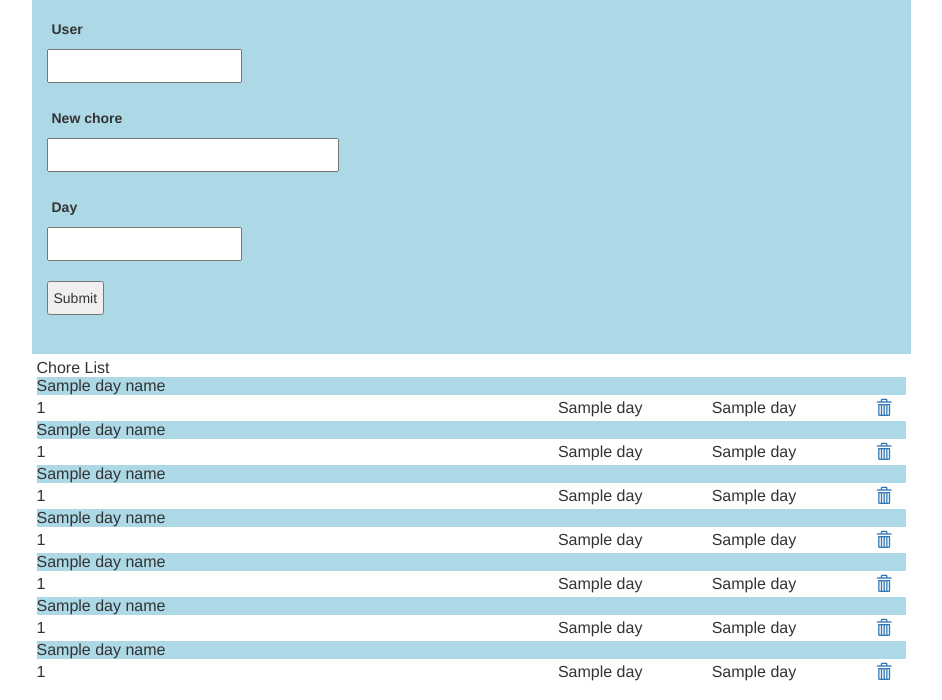
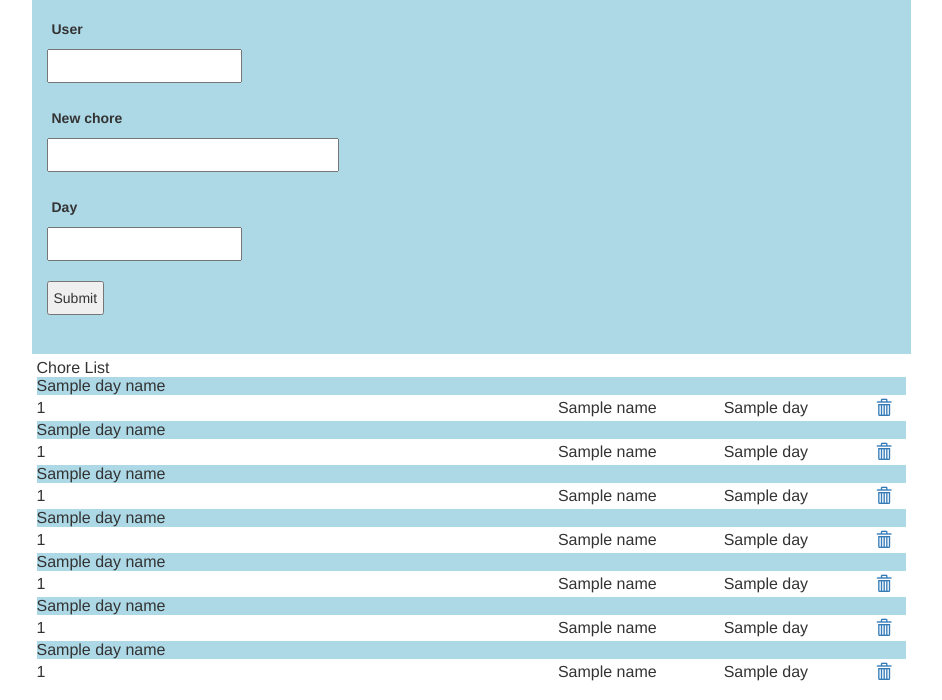
Before and after one commit to gHeld6/Chores, a Flask app: template app/templates/index.html in a window 1280 px wide. Shown: the part 101-801 px from the top of the page, without its empty margins (42-984 px from the left). Run offline with Flask 2, Linux system fonts and the light colour scheme; the template is opened without the code that fills it: most values are stand-ins (such as "Sample title", 1, 10 or a date in 2020); form fields are guessed from the names that the template uses; parts of the project's set-up code (start-up, migrations or seed data) failed here and were passed over; some libraries are stand-ins or nearby versions.

Commit message:
updated files to get data from db only

```diff
--- a/Classes.py
+++ /dev/null
@@ -1,127 +0,0 @@
-import pickle
-file_name = "storage"
-import app.models as m
-DAY_NAMES = ["Monday", "Tuesday", "Wednesday", "Thursday", "Friday", "Saturday", "Sunday"]
-
-class Chore:
-    def __init__(self, chore, user):
-        self.chore = chore
-        self.done = False
-        self.assigned_to = user
-
-    def is_completed(self):
-        """
-        returns whether or not the chore is done
-        :return:
-        """
-        return self.done
-
-    def assign(self, user):
-        self.assigned_to = user
-
-    def who(self):
-        return self.assigned_to
-
-    def get_chore(self):
-        return self.chore
-
-    def set_completed(self, val):
-        if str(val).lower() == "true":
-            self.done = True
-        else:
-            self.done = False
-
-
-class User:
-    def __init__(self, name, color):
-        self.name = str(name).title()
-        self.num_chores = 0
-        self.color = color
-
-    def chores_assigned(self):
-        return self.num_chores
-
-    def get_color(self):
-        return self.color
-
-    def set_color(self, color):
-        self.color = color
-
-    def add_chore(self, chore):
-        self.num_chores += 1
-
-    def get_name(self):
-        return self.name
-
-
-class Day():
-    days = ["Mon", "Tue", "Wed", "Thu", "Fri", "Sat", "Sun"]
-
-    def __init__(self, day_num):
-        self.day = day_num
-        self.chore_list = []
-
-    def remove_chore(self, chore):
-        self.chore_list.remove(chore)
-
-    def add_chore(self, chore):
-        self.chore_list.append(chore)
-
-    def num_chores(self):
-        return len(self.chore_list)
-
-    def get_day(self):
-        return self.days[self.day]
-
-    def get_chores(self):
-        return self.chore_list
-
-    def get_num_chores(self):
-        return len(self.chore_list)
-
-
-class Week:
-    def __init__(self):
-        self.day_list = [Day(0), Day(1), Day(2), Day(3), Day(4), Day(5), Day(6)]
-        self.users = set()
-
-    def get_users(self):
-        return list(self.users)
-
-    def add_chore(self, chore, day, user):
-        self.users.add(user)
-        self.day_list[int(day)].add_chore(chore)
-
-    def get_day(self, day):
-        return self.day_list[int(day)]
-
-    def get_days(self):
-        return self.day_list.copy()
-
-
-def update_file(m):
-    with open(file_name, "wb") as f:
-        pickle.dump(m, f)
-
-
-def get_week():
-    with open(file_name, "rb") as f:
-        w = pickle.load(f)
-        return w
-
-
-def add_chore(day, chore, user, color, week):
-    week.add_chore(int(day), )
-
-
-def add_chore_list(day, chore, user):
-    return 2
-
-
-def get_days():
-    days = [[], [], [], [], [], [], []]
-    chores = m.Chore.query.order_by(m.Chore.day).all()
-    for chore in chores:
-        days[chore.day].append(
-            (chore.chore, m.User.query.filter_by(id=chore.user_id).first().name, chore.completed, chore.id))
-    return days
--- a/app/forms.py
+++ b/app/forms.py
@@ -1,12 +1,10 @@
 from flask_wtf import FlaskForm
 from wtforms import StringField, SelectField, SubmitField
 from wtforms.validators import DataRequired
-from Classes import file_name, get_week
 from app.models import *
 
 
 class AddChoreForm(FlaskForm):
-    week = get_week()
     users = User.query.all()
     user = SelectField("User", choices=[(users[0].name, users[0].name), (users[1].name, users[1].name)])
     new_chore = StringField("Chore", validators=[DataRequired()])
--- a/app/routes.py
+++ b/app/routes.py
@@ -1,5 +1,5 @@
 from app import app_inst, db
-from Classes import *
+from header import *
 from app.models import *
 from flask import request, render_template, flash, redirect
 from app.forms import AddChoreForm
--- a/app/templates/index.html
+++ b/app/templates/index.html
@@ -49,7 +49,7 @@
             {% for i in range(0, 7) %}
                 <tr><td class="day" colspan="4">{{ day_names[i] }}</td></tr>
                 {% for c in days[i] %}
-                    <tr><td class="chore">{{ c[0] }}</td><td>{{ c[1] }}</td><td>{{ c[2] }}</td>
+                    <tr><td class="chore">{{ c[0] }}</td><td>{{ c[1].name }}</td><td>{{ c[2] }}</td>
                         <td width="40"><a href="/delete_chore?id={{ c[3] }}"><span class="glyphicon glyphicon-trash"></span></a></td></tr>
                 {% endfor %}
             {% endfor %}
--- a/config.py
+++ b/config.py
@@ -1,9 +1,10 @@
 import os
+from header import DB_NAME
 basedir = os.path.abspath(os.path.dirname(__file__))
 
 
 class Config(object):
     SQLALCHEMY_DATABASE_URI = os.environ.get("DATABASE_URL") or \
-        'sqlite:///' + os.path.join(basedir, 'app.db')
+        'sqlite:///' + os.path.join(basedir, DB_NAME)
     SQLALCHEMY_TRACK_MODIFICATIONS = False
     SECRET_KEY = os.environ.get("SECRET_KEY") or "a_key"
--- /dev/null
+++ b/header.py
@@ -0,0 +1,30 @@
+from app.models import *
+file_name = "storage"
+DB_NAME = "app.db"
+import app.models as m
+DAY_NAMES = ["Monday", "Tuesday", "Wednesday", "Thursday", "Friday", "Saturday", "Sunday"]
+
+
+def get_days():
+    """
+    This function returns a list of lists where each one represents a day of the week.
+    Each inner list contains tuples for each chore for that day
+    :return:
+    """
+    days = [[], [], [], [], [], [], []]
+    chores = m.Chore.query.order_by(m.Chore.day).all()
+    for chore in chores:
+        days[chore.day].append(
+            (chore.chore, m.User.query.filter_by(id=chore.user_id).first(), chore.completed, chore.id))
+    return days
+
+
+def set_completed(chore):
+    """
+    This function changes the completed of the given chore
+    :param chore:
+    :return:
+    """
+    c = Chore.query.filter_by(id=chore[3])
+    c.completed = not chore[2]
+    db.session.commit()
--- a/main.py
+++ b/main.py
@@ -1,8 +1,7 @@
-from Classes import *
-import pickle
-import time
+from header import *
+from time import sleep
 import os
-import random
+from app import db
 from math import *
 from datetime import date
 from grovepi import *
@@ -18,35 +17,42 @@ pot = 2
 pinMode(led, "OUTPUT")
 pinMode(button, "INPUT")
 
-time.sleep(1)
+sleep(1)
 greg = User("Greg", "blue")
 
 
 rgb_vals = {"red": [255, 0, 0], "green": [0, 255, 0], "blue": [0, 0, 255],
             "purple": [255, 0, 255]}
 
+
 def get_level():
     l = analogRead(pot)
     return l
 
-def assign_chore(chore, user):
-    chore.assign(user.get_name())
-
 
 def disp_chore(chore):
-    color = chore.who().get_color()
-    if chore.is_completed():
+    """
+    This function displays the chore on the lcd with the user's color.
+    It also controls an led indicating whether the chore is completed or not
+    :param chore: a tuple (chore name, user assigned to chore, completed or not, chore id)
+    :return: none
+    """
+    color = chore[1].color.lower()
+    #if chore completed column is true, turn on led
+    if chore[2]:
         digitalWrite(led, 1)
     else:
         digitalWrite(led, 0)
+    if not color in rgb_vals:
+        color = "red"
     setRGB(*rgb_vals[color])
-    setText("%s" % chore.get_chore())
+    setText(chore[0])
 
 
 def get_ind(level, num_chore):
     """
-    this function returns an index in the chore array given the level
-    from potentiometer
+    This function returns an index in the chore array given the level
+    from potentiometer.
     :param level: level reading from potentiometer
     :param num_chore: number of chores for the day
     :return: index for the list of chores
@@ -62,45 +68,27 @@ def get_ind(level, num_chore):
     return index
 
 
-def init_file():
-    u1 = User("Greg", "blue")
-    u2 = User("Alex", "purple")
-    c1 = Chore("Scoop cat litter", u1)
-    c2 = Chore("Do dishes", u2)
-    w = Week()
-    for i in range(7):
-        w.add_chore(c1, i)
-        w.add_chore(c2, i)
-    with open(file_name, "wb") as file:
-        pickle.dump(w, file)
+days = get_days()
 
-
-#if storage file does not exist, create it and put an empty week in it
-if not os.path.isfile(file_name):
-    init_file()
-
-week = get_week()
-
-old_mod_time = os.stat(file_name).st_mtime
+old_mod_time = os.stat(DB_NAME).st_mtime
 today = date.today()
 
 old_day = today.weekday()
-day = week.get_day(today.weekday())# get the day object for the day of week it is
-chores = day.get_chores()  # get list of chores for the day of week it is
+day = days[today.weekday()]# get the day for the day of week it is
 old_level = get_level()
-old_chore = disp_chore(chores[get_ind(old_level, len(chores))])
+old_chore = ""
+disp_chore(day[get_ind(old_level, len(day))])
 
 while True:
-    new_mod_time = os.stat(file_name).st_mtime
+    new_mod_time = os.stat(DB_NAME).st_mtime
     if new_mod_time != old_mod_time:
-        week = get_week()
+        days = get_days()
         old_mod_time = new_mod_time
     today = date.today()
     if old_day != today.weekday():
-        day = week.get_day(today.weekday())
-        chores = day.get_chores()  # get list of chores for the day of week it is
+        day = days[today.weekday()]
 
-    num_chores = len(chores)
+    num_chores = len(day)
 
     new_level = get_level()
     if abs(new_level - old_level) < 10:
@@ -108,16 +96,12 @@ while True:
     else:
         old_level = new_level
     ind = get_ind(new_level, num_chores)
-    cur_chore = chores[ind]
+    cur_chore = day[ind]
 
     if digitalRead(button):
-        cur_chore.set_completed(not(cur_chore.is_completed()))
-        with open(file_name, "wb") as f:
-            pickle.dump(week, f)
-            f.close()
-        disp_chore(chores[ind])
-        # update_file(week, today.weekday(), ind)
-        time.sleep(.3)
+        set_completed(cur_chore)
+        disp_chore(day[ind])
+        sleep(.3)
 
     # print("%s, %d, num_chores: %d" % (day.get_day(), today.weekday(), num_chores))
     if num_chores > 0 and old_chore != cur_chore:
```
